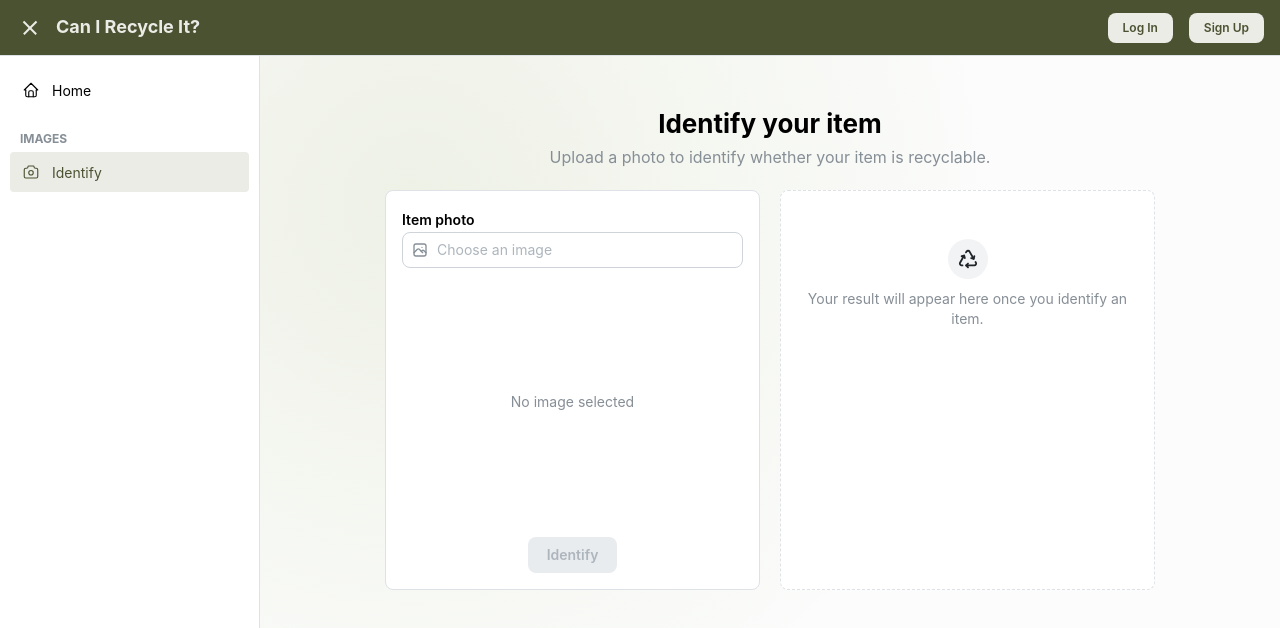
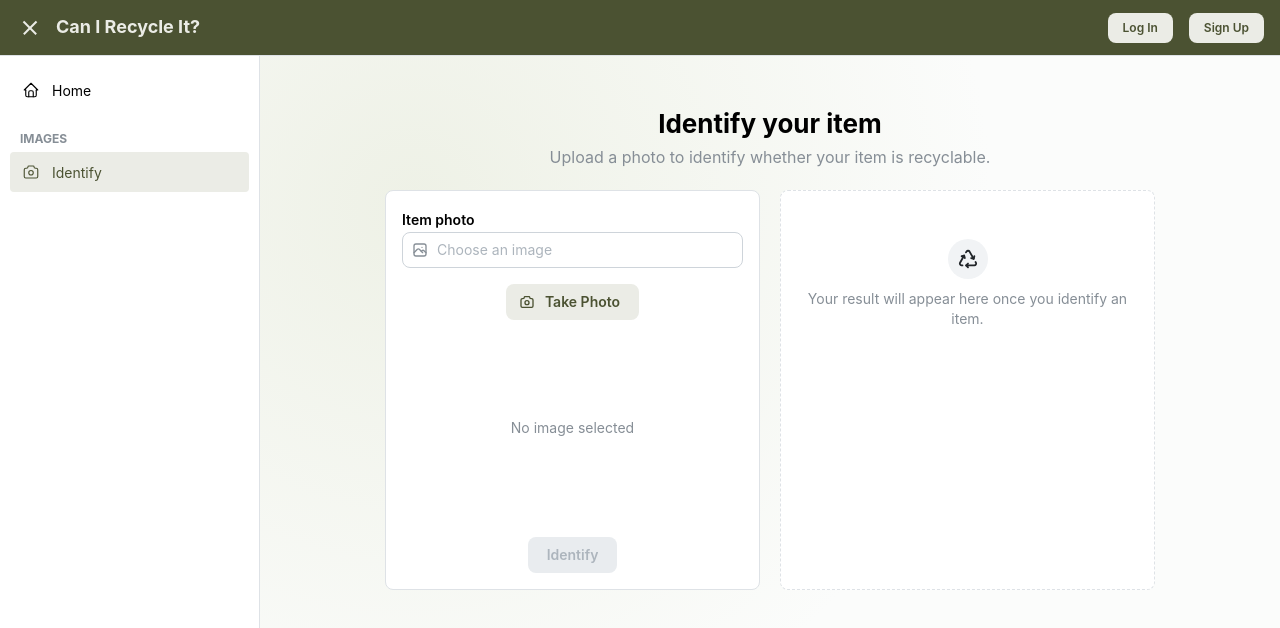
Before and after one commit to jaketimm/Recycling-App, a React (Vite) app: page /identify in a window 1280 px wide. Shown: the top 628 px of the page. Built offline with nearby package versions, Linux system fonts and the light colour scheme; no server answers.

Commit message:
Add direct camera photo upload

```diff
--- a/src/features/identify/pages/IdentifyPage.jsx
+++ b/src/features/identify/pages/IdentifyPage.jsx
@@ -1,11 +1,11 @@
-import { useState } from 'react';
+import { useRef, useState } from 'react';
 import { useQueryClient } from '@tanstack/react-query';
 import {
   Alert, Box, Button, FileInput, Group,
-  Image, Paper, Stack, Text, Title,
+  Image, Paper, Stack, Text, Title, Center
 } from '@mantine/core';
 import {
-  IconAlertTriangle, IconPhoto,
+  IconAlertTriangle, IconCamera, IconPhoto,
 } from '@tabler/icons-react';
 import { ResultCard, PlaceholderResultCard } from '../components/ResultCards';
 import { resizeImageToBase64 } from '../utils/resizeImageToBase64';
@@ -13,6 +13,7 @@ import { supabase } from '../../../lib/supabaseClient';
 
 export function IdentifyPage() {
   const queryClient = useQueryClient();
+  const cameraInputRef = useRef(null);
   const [file, setFile] = useState(null);
   const [previewUrl, setPreviewUrl] = useState(null);
   const [loading, setLoading] = useState(false);
@@ -24,6 +25,12 @@ export function IdentifyPage() {
     setResult(null);
     setError(null);
     setPreviewUrl(selectedFile ? URL.createObjectURL(selectedFile) : null);
+  }
+
+  function handleCameraCapture(event) {
+    const selectedFile = event.target.files?.[0] || null;
+    handleFileChange(selectedFile);
+    event.target.value = '';
   }
 
   async function handleSubmit() {
@@ -87,6 +94,26 @@ export function IdentifyPage() {
                 clearable
               />
 
+              <input
+                ref={cameraInputRef}
+                type="file"
+                accept="image/*"
+                capture="environment"
+                onChange={handleCameraCapture}
+                style={{ display: 'none' }}
+              />
+
+              <Center>
+                <Button
+                  variant="light"
+                  style={{ maxWidth: '50%' }}
+                  leftSection={<IconCamera size={16} />}
+                  onClick={() => cameraInputRef.current?.click()}
+                >
+                  Take Photo
+                </Button>
+              </Center>
+
               <div style={{ flex: 1, display: 'flex', alignItems: 'center', justifyContent: 'center', minHeight: 0 }}>
                 {previewUrl ? (
                   <Image src={previewUrl} alt="Preview" radius="sm" mah="100%" fit="contain" />
```
